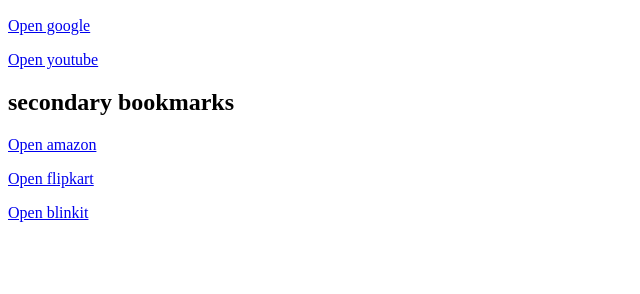
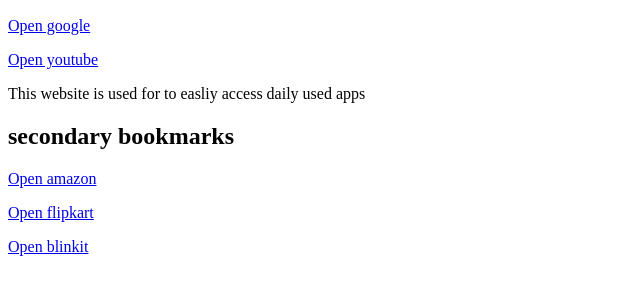
Before and after one commit to joshitarana2621/my-first-basic-website, a plain HTML site: page index.html in a window 1280 px wide. Shown: the part 110-404 px from the top of the page, without its empty margins (0-640 px from the left). Drawn offline with Linux system fonts and the light colour scheme.

Commit message:
Update index.html

```diff
--- a/index.html
+++ b/index.html
@@ -10,8 +10,7 @@
     <h2>primary bookmarks</h2>
     <p><a target ="_blank" href="https://www.google.com">Open google </a> </p>
     <p><a target ="_blank" href="https://www.youtube.com">Open youtube </a></p>
-
-
+    <p>This website is used for to easliy access daily used apps</p>
 
     <h2>secondary bookmarks</h2>
     <p><a target ="_blank" href="https://www.amazon.com">Open amazon </a></p>
```
